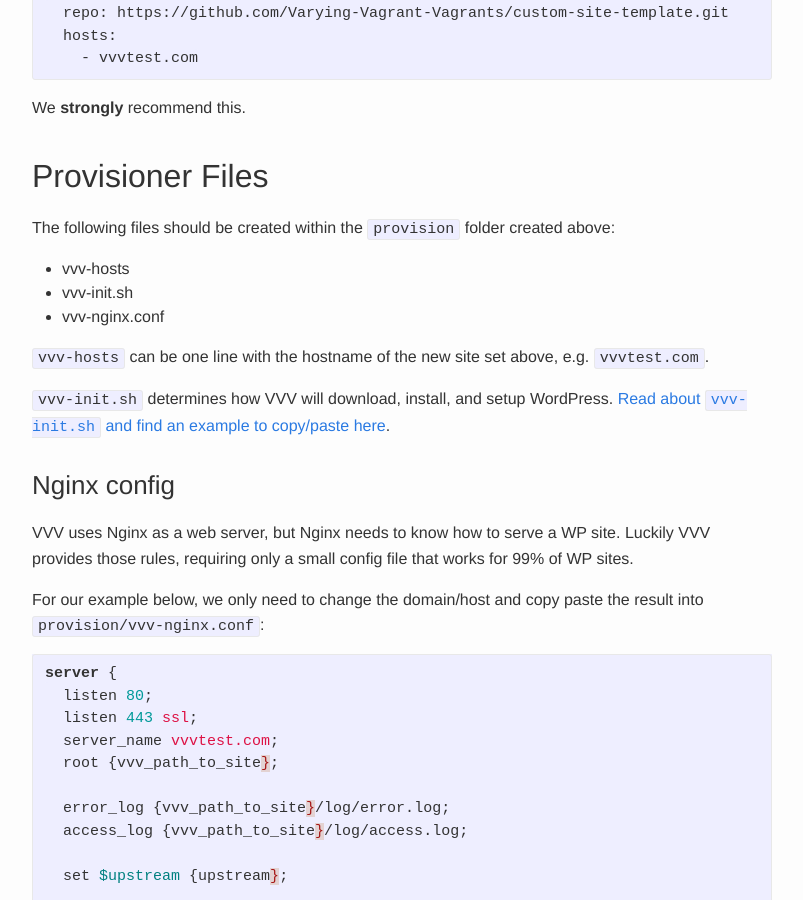
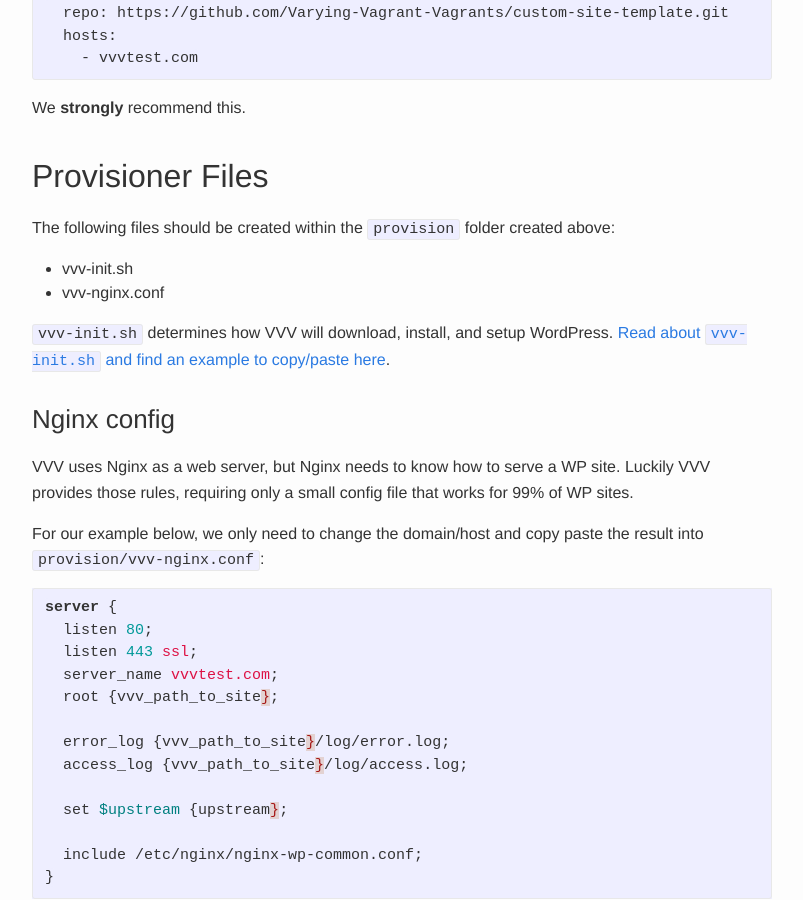
Before and after one commit to Varying-Vagrant-Vagrants/varyingvagrantvagrants.org, a Jekyll site: the page built from docs/en-US/adding-a-new-site/index.md, in a window 1280 px wide and 900 px high, scrolled down 1873 px. Shown: the whole window, without its empty margins (238-1041 px from the left). Built offline with Jekyll 4.4.1, drawn with Linux system fonts in a browser that asks for light colours.

Commit message:
Remove mention of old 'vvv-hosts' file.
For simplicity, the old 'vvv-hosts' file should not be mentioned on the main add-new-sites page. It is still documented on the 'custom-domains-hosts' page as being available for backward compatibility with version 1.

```diff
--- a/docs/en-US/adding-a-new-site/index.md
+++ b/docs/en-US/adding-a-new-site/index.md
@@ -78,11 +78,8 @@ We **strongly** recommend this.
 
 The following files should be created within the `provision` folder created above:
 
- - vvv-hosts
  - vvv-init.sh
  - vvv-nginx.conf
-
-`vvv-hosts` can be one line with the hostname of the new site set above, e.g. `vvvtest.com`.
 
 `vvv-init.sh` determines how VVV will download, install, and setup WordPress. [Read about `vvv-init.sh` and find an example to copy/paste here](setup-script.md).
 
```
